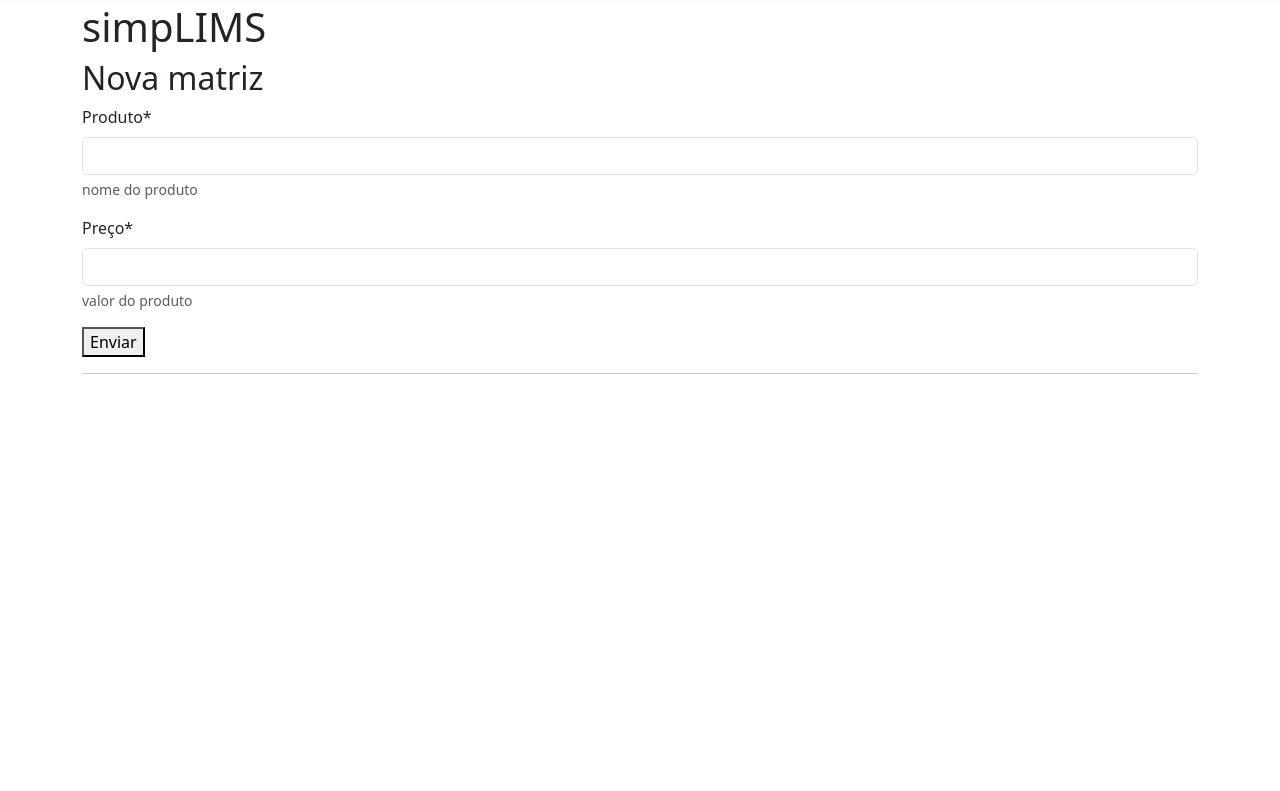
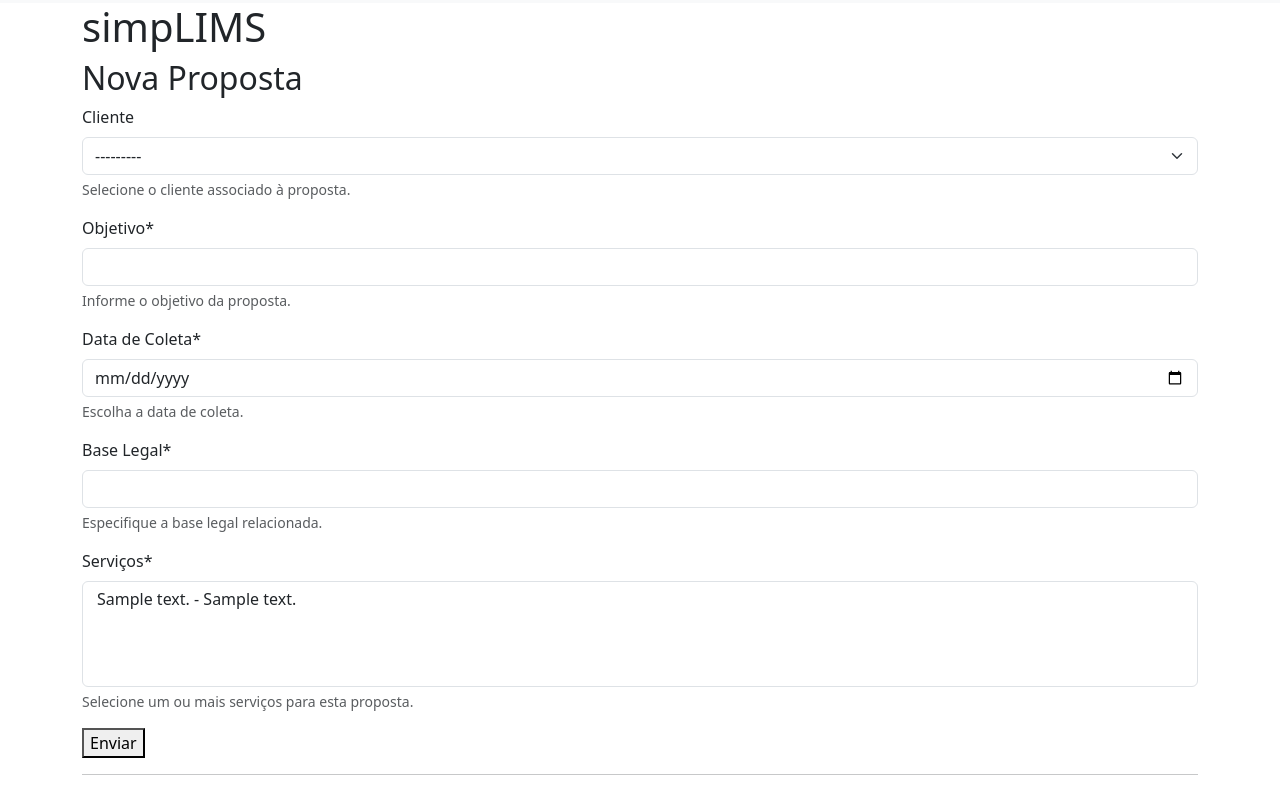
Before and after one commit to plainspooky/finalProject, a Django app: page /proposal/new in a window 1280 px wide. Shown: the part 117-908 px from the top of the page. Before the commit the page ends 491 px from the top, so only its background shows below. Run offline with Django 4.2, Linux system fonts and the light colour scheme; tables that the repository leaves empty hold one stand-in row (values such as "Sample post"); some libraries are stand-ins or nearby versions.

Commit message:
add services to a proposal

```diff
--- a/templates/web/proposal_form.html
+++ b/templates/web/proposal_form.html
@@ -4,7 +4,7 @@
   {% if object %}
     <h2>Editando {{ object.name }}</h2>
   {% else %}
-    <h2>Nova matriz</h2>
+    <h2>Nova Proposta</h2>
   {% endif %}
   <form method="post">
     <div>
--- a/web/admin.py
+++ b/web/admin.py
@@ -60,6 +60,7 @@ class ServiceAdmin(admin.ModelAdmin):
 
 @admin.register(Proposal)
 class ProposalAdmin(admin.ModelAdmin):
-    list_display = ("objective",)
+    list_display = ("id","client","objective","collection_date")
     list_display_links = ("objective",)
     search_fields = ("objective",)
+    filter_horizontal=("services",)
--- a/web/forms.py
+++ b/web/forms.py
@@ -67,12 +67,40 @@ class ServiceForm(forms.ModelForm):
             "price",
        ]
 
+from django import forms
+from .models import Proposal
+
 class ProposalForm(forms.ModelForm):
-
     class Meta:
         model = Proposal
         fields = [
             "id",
             "client",
             "objective",
-       ]
+            "collection_date",
+            "legal_basis",
+            "services",
+        ]
+        widgets = {
+            "collection_date": forms.DateInput(
+                attrs={"type": "date", "class": "form-control"}
+            ),
+            "objective": forms.TextInput(attrs={"class": "form-control"}),
+            "legal_basis": forms.TextInput(attrs={"class": "form-control"}),
+            "client": forms.Select(attrs={"class": "form-control"}),
+            "services": forms.SelectMultiple(attrs={"class":"form-control"}),
+        }
+        labels = {
+            "client": "Cliente",
+            "objective": "Objetivo",
+            "collection_date": "Data de Coleta",
+            "legal_basis": "Base Legal",
+            "services":"Serviços",
+        }
+        help_texts = {
+            "client": "Selecione o cliente associado à proposta.",
+            "objective": "Informe o objetivo da proposta.",
+            "collection_date": "Escolha a data de coleta.",
+            "legal_basis": "Especifique a base legal relacionada.",
+            "services": "Selecione um ou mais serviços para esta proposta."
+        }
--- a/web/models.py
+++ b/web/models.py
@@ -243,5 +243,12 @@ class Proposal(models.Model):
         verbose_name="objetivo",
     )
 
+    services = models.ManyToManyField(
+        Service,
+        related_name="proposals",
+        help_text="Lista de Serviços",
+        verbose_name="serviços"
+    )
+
     def __str__(self):
         return f"Proposta número {self.id} para {self.client} - {self.objectove[:50]}"
--- a/web/urls.py
+++ b/web/urls.py
@@ -91,9 +91,9 @@ urlpatterns = [
        views.ServiceDeleteView.as_view(),
        name="service-delete",
     ),
+    path("proposal/new", views.ProposalCreateView.as_view(), name="proposal-create"),
+    path("proposal", views.ProposalListView.as_view(), name="proposal-list"),
 
-    path("proposal", views.ProposalListView.as_view(), name="proposal-list"),
-    path("proposal/new", views.ProposalCreateView.as_view(), name="proposal-create"),
     path(
         "proposal/<int:pk>/edit",
         views.ProposalUpdateView.as_view(),
--- a/web/views.py
+++ b/web/views.py
@@ -228,9 +228,8 @@ class ServiceDeleteView(ServiceViewMixin, DeleteRecordMixin, DeleteView):
 
 class ProposalViewMixin:
     model = Proposal
-    form_class = ProductForm
+    form_class = ProposalForm
     success_url = reverse_lazy("proposal-list")
-
 
 class ProposalCreateView(ProposalViewMixin, CreateView):
     ...
```
Also changed, not shown: web/migrations/0012_proposal_services.py (added).
